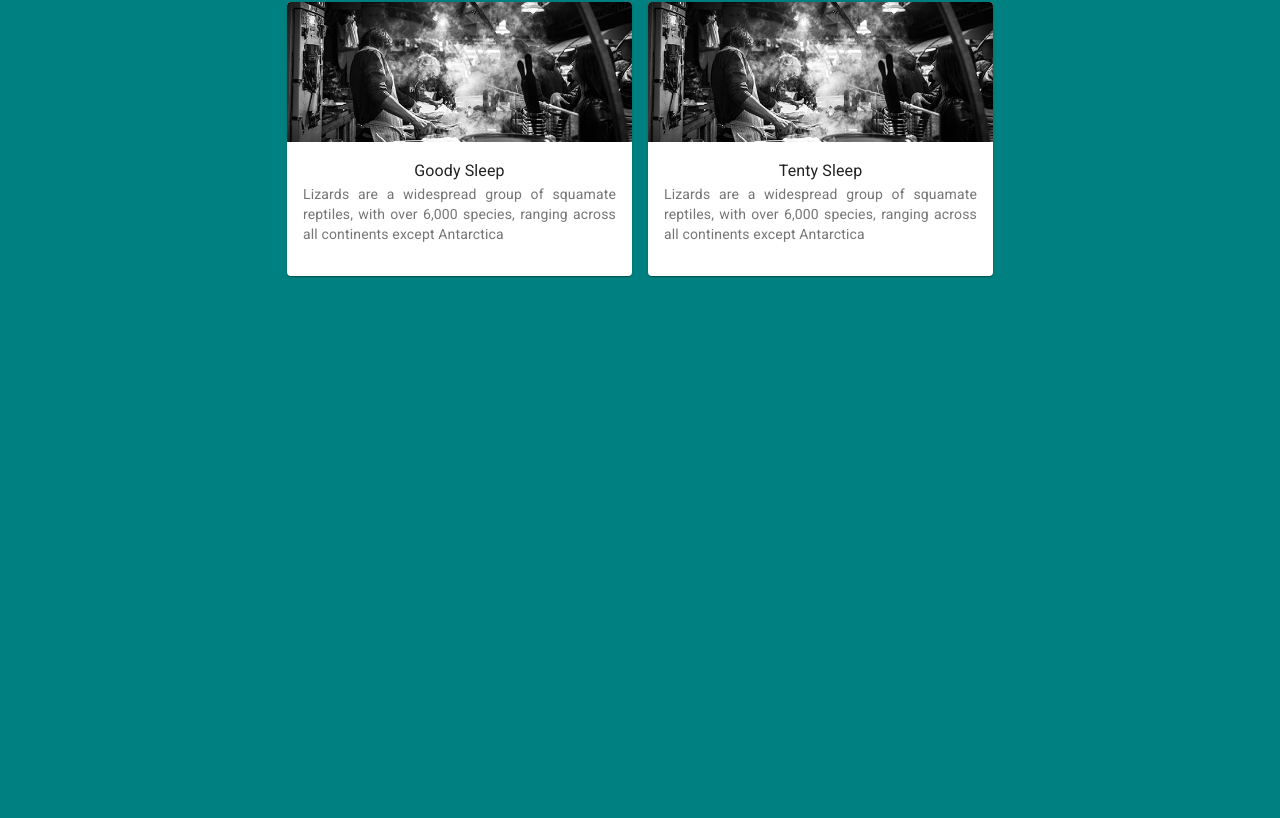
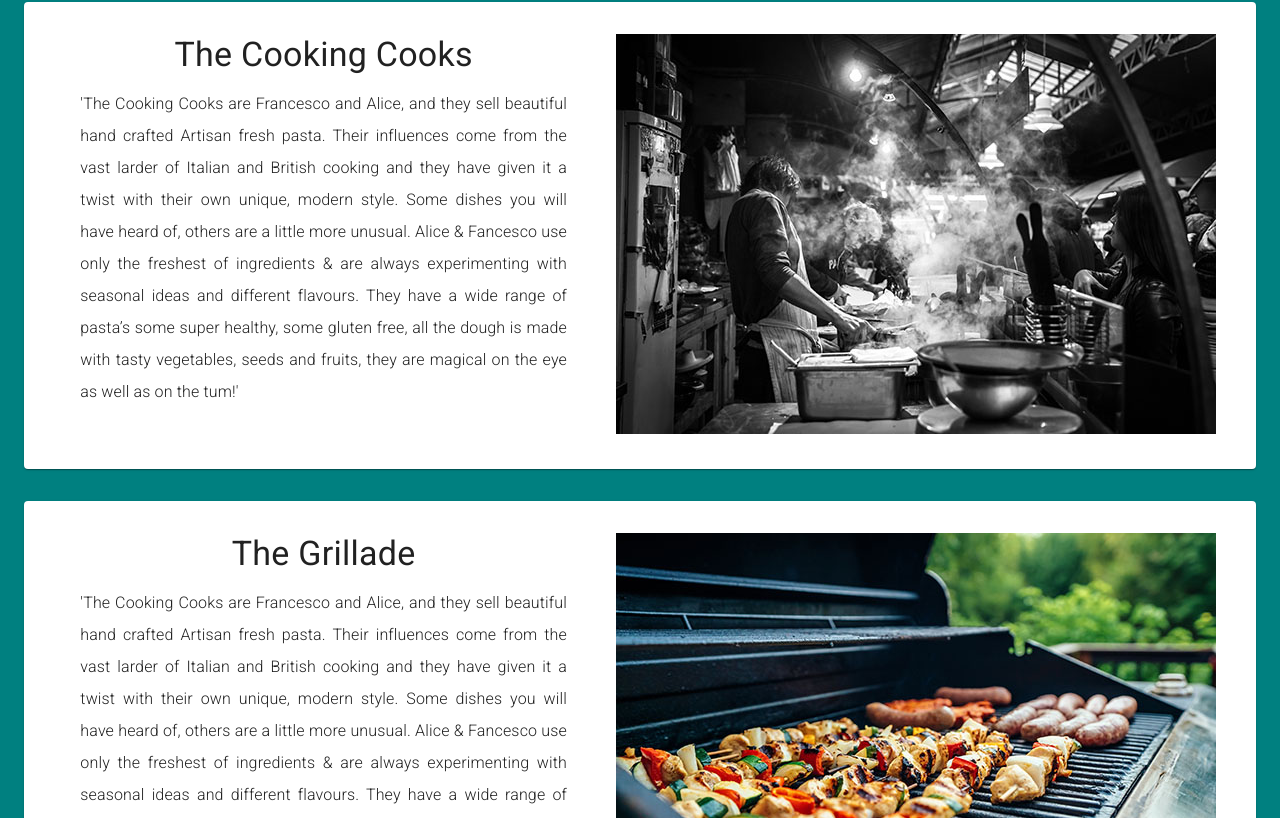
Before and after one commit to TestardR/Festivalv2, a React (Create React App) app: page /restauration in a window 1280 px wide. Shown: the part 262-1080 px from the top of the page. Before the commit the page ends 800 px from the top, so only its background shows below. Built offline with nearby package versions, Linux system fonts and the light colour scheme.

Commit message:
Restauration & Hebergement

```diff
--- a/src/components/Hebergement.js
+++ b/src/components/Hebergement.js
@@ -1,5 +1,6 @@
 import React from 'react';
 import Baselayout from '../layouts/Baselayout';
+import MediaQuery from 'react-responsive';
 import Typography from '@material-ui/core/Typography';
 import { makeStyles } from '@material-ui/core/styles';
 import Card from '@material-ui/core/Card';
@@ -7,8 +8,10 @@ import CardActionArea from '@material-ui/core/CardActionArea';
 import CardActions from '@material-ui/core/CardActions';
 import CardContent from '@material-ui/core/CardContent';
 import CardMedia from '@material-ui/core/CardMedia';
+
+import { Grid, Paper } from '@material-ui/core';
 import Cook1 from '../static/images/cook1.jpg';
-import { Grid } from '@material-ui/core';
+import Cook2 from '../static/images/cook2.jpg';
 
 const useStyles = makeStyles({
   card: {
@@ -17,9 +20,13 @@ const useStyles = makeStyles({
   media: {
     height: 140
   },
+  pad: {
+    padding: '2rem',
+    marginBottom: '2rem'
+  },
   light: {
-    fontWeight: 400,
-    fontSize: '1rem'
+    fontWeight: 300,
+    lineHeight: 2
   }
 });
 
@@ -27,6 +34,67 @@ const Hebergement = () => {
   const classes = useStyles();
   return (
     <Baselayout>
+      <MediaQuery query="(min-width: 769px)">
+        <Paper className={classes.pad}>
+          <Grid container justify="space-around" alignItems="flex-start">
+            <Grid item xs={5} justify="flex-start">
+              <Typography variant="h4" align="center" gutterBottom>
+                The Cooking Cooks
+              </Typography>
+              <Typography
+                variant="body1"
+                align="justify"
+                className={classes.light}
+              >
+                'The Cooking Cooks are Francesco and Alice, and they sell
+                beautiful hand crafted Artisan fresh pasta. Their influences
+                come from the vast larder of Italian and British cooking and
+                they have given it a twist with their own unique, modern style.
+                Some dishes you will have heard of, others are a little more
+                unusual. Alice & Fancesco use only the freshest of ingredients &
+                are always experimenting with seasonal ideas and different
+                flavours. They have a wide range of pasta’s some super healthy,
+                some gluten free, all the dough is made with tasty vegetables,
+                seeds and fruits, they are magical on the eye as well as on the
+                tum!'
+              </Typography>
+            </Grid>
+            <Grid item item xs={6}>
+              <img src={Cook1} className="imageRestauration" />
+            </Grid>
+          </Grid>
+        </Paper>
+        <Paper className={classes.pad}>
+          <Grid container justify="space-around" alignItems="flex-start">
+            <Grid item xs={5} justify="flex-start">
+              <Typography variant="h4" align="center" gutterBottom>
+                The Grillade
+              </Typography>
+              <Typography
+                variant="body1"
+                align="justify"
+                className={classes.light}
+              >
+                'The Cooking Cooks are Francesco and Alice, and they sell
+                beautiful hand crafted Artisan fresh pasta. Their influences
+                come from the vast larder of Italian and British cooking and
+                they have given it a twist with their own unique, modern style.
+                Some dishes you will have heard of, others are a little more
+                unusual. Alice & Fancesco use only the freshest of ingredients &
+                are always experimenting with seasonal ideas and different
+                flavours. They have a wide range of pasta’s some super healthy,
+                some gluten free, all the dough is made with tasty vegetables,
+                seeds and fruits, they are magical on the eye as well as on the
+                tum!'
+              </Typography>
+            </Grid>
+            <Grid item item xs={6}>
+              <img src={Cook2} className="imageRestauration" />
+            </Grid>
+          </Grid>
+        </Paper>
+      </MediaQuery>
+      <MediaQuery query="(max-width: 768px)">
         <Grid container spacing={2} alignItems="center" justify="center">
           <Grid item xs={'auto'}>
             <Card className={classes.card}>
@@ -42,7 +110,7 @@ const Hebergement = () => {
                     className={classes.light}
                     align="center"
                   >
-                  Sweet Mouth
+                    Goody Sleep
                   </Typography>
                   <Typography
                     variant="body2"
@@ -50,8 +118,9 @@ const Hebergement = () => {
                     component="p"
                     align="justify"
                   >
-                  Lizards are a widespread group of squamate reptiles, with over
-                  6,000 species, ranging across all continents except Antarctica
+                    Lizards are a widespread group of squamate reptiles, with
+                    over 6,000 species, ranging across all continents except
+                    Antarctica
                   </Typography>
                 </CardContent>
               </CardActionArea>
@@ -72,7 +141,7 @@ const Hebergement = () => {
                     className={classes.light}
                     align="center"
                   >
-                  Hot Vanilla Shake
+                    Tenty Sleep
                   </Typography>
                   <Typography
                     variant="body2"
@@ -80,8 +149,9 @@ const Hebergement = () => {
                     component="p"
                     align="justify"
                   >
-                  Lizards are a widespread group of squamate reptiles, with over
-                  6,000 species, ranging across all continents except Antarctica
+                    Lizards are a widespread group of squamate reptiles, with
+                    over 6,000 species, ranging across all continents except
+                    Antarctica
                   </Typography>
                 </CardContent>
               </CardActionArea>
@@ -89,6 +159,7 @@ const Hebergement = () => {
             </Card>
           </Grid>
         </Grid>
+      </MediaQuery>
     </Baselayout>
   );
 };
--- a/src/components/Information.js
+++ b/src/components/Information.js
@@ -41,7 +41,7 @@ const Information = () => {
           <Typography
             variant="body2"
             component="p"
-            align="justify"
+            align="center"
             className={classes.top}
           >
             Lorem ipsum dolor, onsectetur adipisicing. Quibusdam, explicabo.
@@ -50,7 +50,9 @@ const Information = () => {
         </CardContent>
         <CardActions>
           <Grid container spacing={2} alignItems="center" justify="center">
-            <Button size="small">Contactez-nous sur Facebook</Button>
+            <Button size="small" className={classes.pos}>
+              Contactez-nous sur Facebook
+            </Button>
           </Grid>
         </CardActions>
       </Card>
--- a/src/components/Lineup.js
+++ b/src/components/Lineup.js
@@ -15,7 +15,6 @@ const useStyles = makeStyles({
   bigAvatar: {
     width: '28rem',
     height: '28rem',
-    marginTop: '5rem',
     border: '2px solid white'
   }
 });
@@ -35,10 +34,9 @@ const Lineup = () => {
   return (
     <Baselayout>
       <MediaQuery query="(min-width: 769px)">
-        <div className="LineupWrapper">
-          <Grid container justify="space-between">
-            <Grid item>
-              <Grid container spacing={6} alignItems="center" justify="center">
+        <Grid container justify="space-between" spacing={4}>
+          <Grid item className="LineupWrapper">
+            <Grid container spacing={6} justify="center">
               <Grid
                 item
                 xs={'auto'}
@@ -49,7 +47,7 @@ const Lineup = () => {
                 Banzai
               </Grid>
             </Grid>
-              <Grid container spacing={6} alignItems="center" justify="center">
+            <Grid container spacing={6} justify="center">
               <Grid
                 item
                 xs={'auto'}
@@ -69,7 +67,7 @@ const Lineup = () => {
                 Kamaka
               </Grid>
             </Grid>
-              <Grid container spacing={6} alignItems="center" justify="center">
+            <Grid container spacing={6} justify="center">
               <Grid
                 item
                 xs={'auto'}
@@ -98,7 +96,7 @@ const Lineup = () => {
                 Roloko
               </Grid>
             </Grid>
-              <Grid container spacing={6} alignItems="center" justify="center">
+            <Grid container spacing={6} justify="center">
               <Grid
                 item
                 xs={'auto'}
@@ -136,7 +134,7 @@ const Lineup = () => {
                 Roloko
               </Grid>
             </Grid>
-              <Grid container spacing={6} alignItems="center" justify="center">
+            <Grid container spacing={6} justify="center">
               <Grid
                 item
                 xs={'auto'}
@@ -165,7 +163,7 @@ const Lineup = () => {
                 Roloko
               </Grid>
             </Grid>
-              <Grid container spacing={6} alignItems="center" justify="center">
+            <Grid container spacing={6} justify="center">
               <Grid
                 item
                 xs={'auto'}
@@ -185,7 +183,7 @@ const Lineup = () => {
                 Kamaka
               </Grid>
             </Grid>
-              <Grid container spacing={6} alignItems="center" justify="center">
+            <Grid container spacing={6} justify="center">
               <Grid
                 item
                 xs={'auto'}
@@ -206,16 +204,15 @@ const Lineup = () => {
             />
           </Grid>
         </Grid>
-        </div>
       </MediaQuery>
       <MediaQuery query="(max-width: 768px)">
         <div className="LineupWrapper">
-          <Grid container spacing={0} alignItems="center" justify="center">
+          <Grid container spacing={0} justify="center">
             <Grid item xs={'auto'}>
               Banzai
             </Grid>
           </Grid>
-          <Grid container spacing={1} alignItems="center" justify="center">
+          <Grid container spacing={1} justify="center">
             <Grid item xs={'auto'}>
               Banzai
             </Grid>
@@ -223,7 +220,7 @@ const Lineup = () => {
               Kamaka
             </Grid>
           </Grid>
-          <Grid container spacing={2} alignItems="center" justify="center">
+          <Grid container spacing={2} justify="center">
             <Grid item xs={'auto'}>
               Banzai
             </Grid>
@@ -234,7 +231,7 @@ const Lineup = () => {
               Roloko
             </Grid>
           </Grid>
-          <Grid container spacing={2} alignItems="center" justify="center">
+          <Grid container spacing={2} justify="center">
             <Grid item xs={'auto'}>
               Banzai
             </Grid>
@@ -245,7 +242,7 @@ const Lineup = () => {
               Roloko
             </Grid>
           </Grid>
-          <Grid container spacing={1} alignItems="center" justify="center">
+          <Grid container spacing={1} justify="center">
             <Grid item xs={'auto'}>
               Banzai
             </Grid>
@@ -253,7 +250,7 @@ const Lineup = () => {
               Kamaka
             </Grid>
           </Grid>
-          <Grid container spacing={0} alignItems="center" justify="center">
+          <Grid container spacing={0} justify="center">
             <Grid item xs={'auto'}>
               Banzai
             </Grid>
--- a/src/components/Restauration.js
+++ b/src/components/Restauration.js
@@ -1,5 +1,6 @@
 import React from 'react';
 import Baselayout from '../layouts/Baselayout';
+import MediaQuery from 'react-responsive';
 import Typography from '@material-ui/core/Typography';
 import { makeStyles } from '@material-ui/core/styles';
 import Card from '@material-ui/core/Card';
@@ -7,19 +8,25 @@ import CardActionArea from '@material-ui/core/CardActionArea';
 import CardActions from '@material-ui/core/CardActions';
 import CardContent from '@material-ui/core/CardContent';
 import CardMedia from '@material-ui/core/CardMedia';
+
+import { Grid, Paper } from '@material-ui/core';
 import Cook1 from '../static/images/cook1.jpg';
-import { Grid } from '@material-ui/core';
+import Cook2 from '../static/images/cook2.jpg';
 
 const useStyles = makeStyles({
+  pad: {
+    padding: '2rem',
+    marginBottom: '2rem'
+  },
+  light: {
+    fontWeight: 300,
+    lineHeight: 2
+  },
   card: {
     maxWidth: 345
   },
   media: {
     height: 140
-  },
-  light: {
-    fontWeight: 400,
-    fontSize: '1rem'
   }
 });
 
@@ -27,6 +34,67 @@ const Restauration = () => {
   const classes = useStyles();
   return (
     <Baselayout>
+      <MediaQuery query="(min-width: 769px)">
+        <Paper className={classes.pad}>
+          <Grid container justify="space-around" alignItems="flex-start">
+            <Grid item xs={5} justify="flex-start">
+              <Typography variant="h4" align="center" gutterBottom>
+                The Cooking Cooks
+              </Typography>
+              <Typography
+                variant="body1"
+                align="justify"
+                className={classes.light}
+              >
+                'The Cooking Cooks are Francesco and Alice, and they sell
+                beautiful hand crafted Artisan fresh pasta. Their influences
+                come from the vast larder of Italian and British cooking and
+                they have given it a twist with their own unique, modern style.
+                Some dishes you will have heard of, others are a little more
+                unusual. Alice & Fancesco use only the freshest of ingredients &
+                are always experimenting with seasonal ideas and different
+                flavours. They have a wide range of pasta’s some super healthy,
+                some gluten free, all the dough is made with tasty vegetables,
+                seeds and fruits, they are magical on the eye as well as on the
+                tum!'
+              </Typography>
+            </Grid>
+            <Grid item item xs={6}>
+              <img src={Cook1} className="imageRestauration" />
+            </Grid>
+          </Grid>
+        </Paper>
+        <Paper className={classes.pad}>
+          <Grid container justify="space-around" alignItems="flex-start">
+            <Grid item xs={5} justify="flex-start">
+              <Typography variant="h4" align="center" gutterBottom>
+                The Grillade
+              </Typography>
+              <Typography
+                variant="body1"
+                align="justify"
+                className={classes.light}
+              >
+                'The Cooking Cooks are Francesco and Alice, and they sell
+                beautiful hand crafted Artisan fresh pasta. Their influences
+                come from the vast larder of Italian and British cooking and
+                they have given it a twist with their own unique, modern style.
+                Some dishes you will have heard of, others are a little more
+                unusual. Alice & Fancesco use only the freshest of ingredients &
+                are always experimenting with seasonal ideas and different
+                flavours. They have a wide range of pasta’s some super healthy,
+                some gluten free, all the dough is made with tasty vegetables,
+                seeds and fruits, they are magical on the eye as well as on the
+                tum!'
+              </Typography>
+            </Grid>
+            <Grid item item xs={6}>
+              <img src={Cook2} className="imageRestauration" />
+            </Grid>
+          </Grid>
+        </Paper>
+      </MediaQuery>
+      <MediaQuery query="(max-width: 768px)">
         <Grid container spacing={2} alignItems="center" justify="center">
           <Grid item xs={'auto'}>
             <Card className={classes.card}>
@@ -50,8 +118,9 @@ const Restauration = () => {
                     component="p"
                     align="justify"
                   >
-                  Lizards are a widespread group of squamate reptiles, with over
-                  6,000 species, ranging across all continents except Antarctica
+                    Lizards are a widespread group of squamate reptiles, with
+                    over 6,000 species, ranging across all continents except
+                    Antarctica
                   </Typography>
                 </CardContent>
               </CardActionArea>
@@ -80,8 +149,9 @@ const Restauration = () => {
                     component="p"
                     align="justify"
                   >
-                  Lizards are a widespread group of squamate reptiles, with over
-                  6,000 species, ranging across all continents except Antarctica
+                    Lizards are a widespread group of squamate reptiles, with
+                    over 6,000 species, ranging across all continents except
+                    Antarctica
                   </Typography>
                 </CardContent>
               </CardActionArea>
@@ -89,6 +159,7 @@ const Restauration = () => {
             </Card>
           </Grid>
         </Grid>
+      </MediaQuery>
     </Baselayout>
   );
 };
--- a/src/styles/_Lineup.scss
+++ b/src/styles/_Lineup.scss
@@ -1,12 +1,13 @@
 .LineupWrapper {
+  margin-top: 5rem;
   color: white;
   font-size: 1.1rem;
   font-weight: bold;
   line-height: 3;
+  text-transform: uppercase;
   @media only screen and (min-width: 768px) {
     font-size: 2.2rem;
-    font-weight: 400;
-    line-height: 2;
+    line-height: 1.1;
   }
 }
 
```
Also changed, not shown: src/components/Contact.js (+7 -2 lines). Lines whose indentation alone changed are shown as unchanged.
